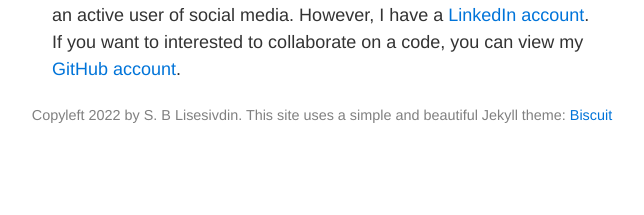
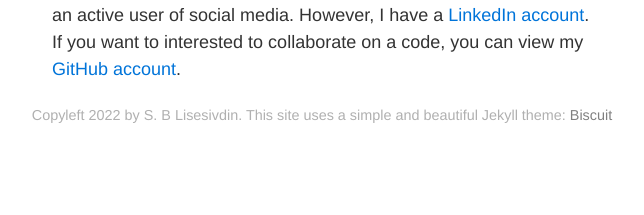
Before and after one commit to lrgresearch/bora, a Jekyll site: the page built from index.md, in a window 1280 px wide. Shown: the part 1477-1692 px from the top of the page, without its empty margins (318-962 px from the left). Built offline with Jekyll 4.4.1, drawn with Linux system fonts in a browser that asks for light colours.

Commit message:
Update _stator.scss

```diff
--- a/_sass/_stator.scss
+++ b/_sass/_stator.scss
@@ -30,8 +30,17 @@ a:hover, a:focus {
   text-decoration: underline;
 }
 
+#footer a {
+  color: #808080; /* From http://clrs.cc */
+  text-decoration: none;
+}
+
+#footer a:hover, a:focus {
+  text-decoration: underline;
+}
+
 small {
-  color: #808080;
+  color: #B0B0B0;
   text-decoration: none;
 }
 
```
